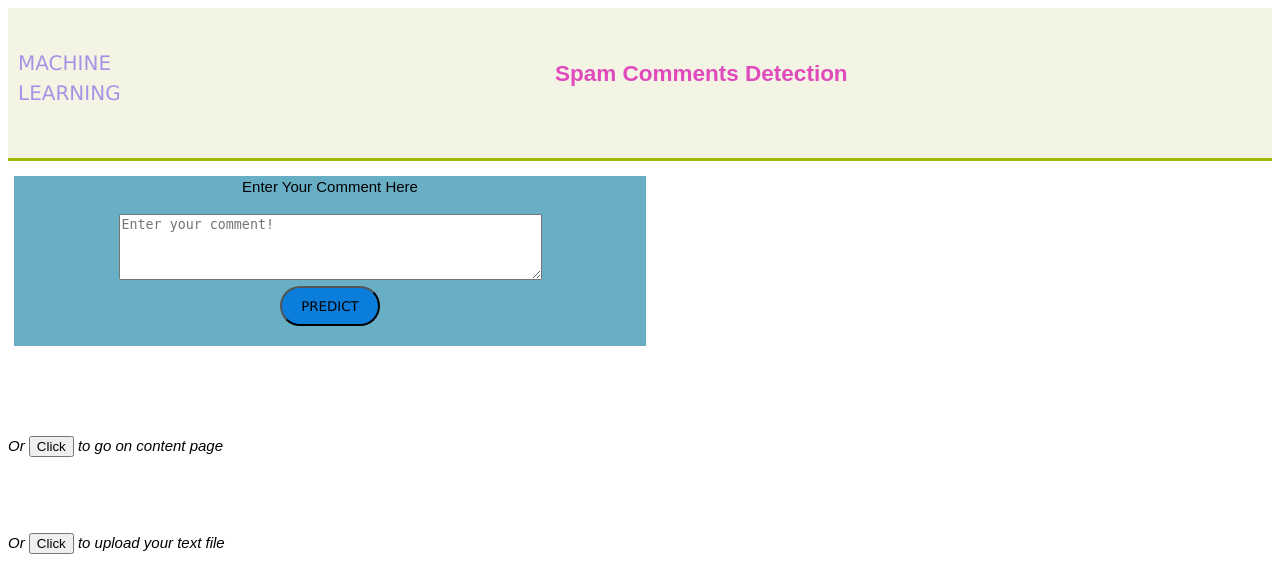
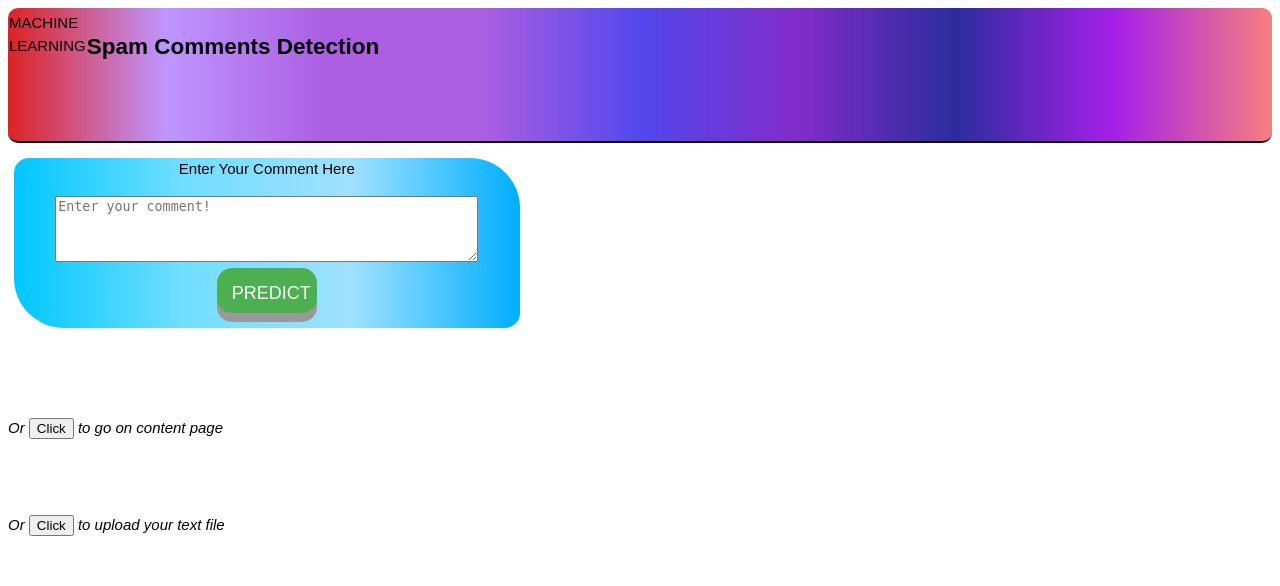
Before and after one commit to ShivanshGaur6096/SpamCommentDetection, a Flask app: page / in a window 1280 px wide. Shown: the top 586 px of the page. Run offline with Flask 2, Linux system fonts and the light colour scheme; parts of the project's set-up code (start-up, migrations or seed data) failed here and were passed over.

Commit message:
Update styles.css

```diff
--- a/static/css/styles.css
+++ b/static/css/styles.css
@@ -1,7 +1,8 @@
 body{
 	font:15px/1.5 Arial, Helvetica,sans-serif;
 	padding: 0px;
-	background-color:#f4f3f3;
+	 background-image: linear-gradient(-90deg ,#00c7ff, #11caff, #49d6ff, #70deff, #8ce6ff, #c4f2ff, #a0e0ff, #6bcfff, #38bfff, #00aeff);
+	background-size: 100% 110%;"
 }
 
 .container{
@@ -11,45 +12,111 @@
 }
 
 header{
-	background:#f3f4e3;
-	border-bottom:#a0b707 3px solid;
-	height:120px;
+	 background-image: linear-gradient(to right, #dd2323, #be96ff, #ac5fe2, #ac5fe2, #5247ed, #822cc9 ,#2c2c9e,#a520e8, #f77e7e);
+	background-size: 100% 100%;
+	border-bottom:#0d0d19 2px solid;
+	height:130px;
 	width:100%;
-	padding-top:30px;
+	padding-top:3px;
+	border-radius: 10px;
 }
 
 .ml-container{
+            background-image: linear-gradient(to right, #00c7ff,#70deff,#a0e0ff, #00aeff);
 			text-align:center;
-			background-color: #68aec4;
 			height:170px;
-			width:50%;
+			width:40%;
 			margin:6px;
+			border-radius: 15px 50px;
 		}
 #brandname{
-	float:left;
-	font-family:verdana;
+    float:left;
+	/*font-family:verdana;
 	font-size:20px;
-	color: #a892e5;
-	margin: 10px;
+	color: #a892e5;*/
+	margin: 1px;
 }
 
-header h2{
-	text-align:center;
-	color:#e04abd;
+header h1{
+    text-align:center;
+    font-size: 56px;
+  background: -webkit-linear-gradient(#ff9933 , #ffffff, green);
+  -webkit-background-clip: text;
+  -webkit-text-fill-color: transparent;
+    /*font-family: Lucida Console;
+	color:#e04abd;*/
 
 }
 
 
 
 .btn-info {
-    background-color: #0b7dda;
-    font-family:verdana;
-	border-radius:30px;
-	height:40px;
-	width:100px; }
-.btn-info:hover {
-                background: #4eaf38; }
+  width: 100px;
+  height:45px;
+  display: inline-block;
+  padding: 15px;
+  font-size: 18px;
+  cursor: pointer;
+  text-align: center;
+  text-decoration: none;
+  outline: none;
+  color: #fff;
+  background-color: #4CAF50;
+  border: none;
+  border-radius: 15px;
+  box-shadow: 0 9px #999;
+}
 
+.btn-info:hover {background-color: #3e8e41}
+
+.btn-info:active {
+  background-color: #3e8e41;
+  box-shadow: 0 5px #666;
+  transform: translateY(4px);
+}
+
+
+.btn-sec {
+  display: inline-block;
+  border-radius: 4px;
+  background-color: #f4511e;
+  border: none;
+  color: #FFFFFF;
+  text-align: center;
+  font-family:verdana;
+  font-size: 20px;
+  padding: 10px;
+  width: 200px;
+  height:60px;
+  transition: all 0.5s;
+  cursor: pointer;
+  margin: 5px;
+}
+
+.btn-sec span {
+  cursor: pointer;
+  display: inline-block;
+  position: relative;
+  transition: 0.5s;
+}
+
+.btn-sec span:after {
+  content: '\00bb';
+  position: absolute;
+  opacity: 0;
+  top: 0;
+  right: -20px;
+  transition: 0.5s;
+}
+
+.btn-sec:hover span {
+  padding-right: 25px;
+}
+
+.btn-sec:hover span:after {
+  opacity: 1;
+  right: 0;
+}
 
 .resultss{
 	border-radius: 15px 50px;
@@ -60,7 +127,7 @@
 }
 
 .comment_text {
-	 border-bottom: 6px solid red;
+	 border-bottom: 4px solid red;
   background-color: lightgrey;
   border-radius: 15px 50px 30px;
 }
```
